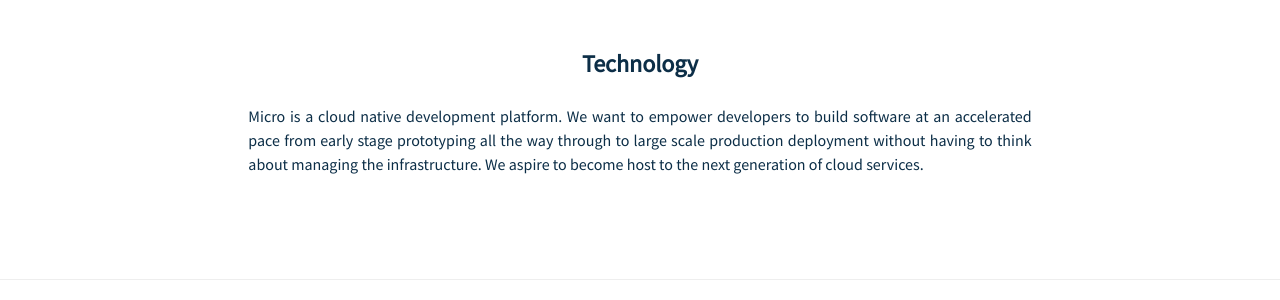
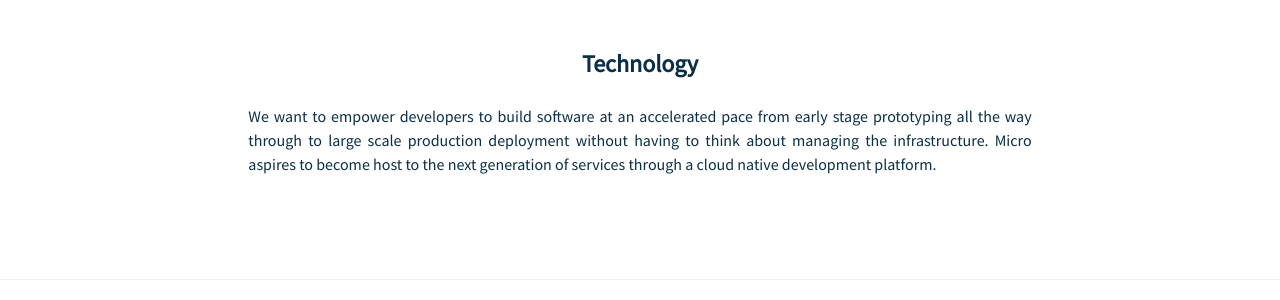
Before and after one commit to micro-community/go-micro-v2-doc, a Jekyll site: the page about.html, which Jekyll copies as it is, in a window 1280 px wide. Shown: the part 1237-1537 px from the top of the page. Built offline with Jekyll 4.4.1, drawn with Linux system fonts in a browser that asks for light colours; nearby versions of some CDN libraries.

Commit message:
update blurb

```diff
--- a/about.html
+++ b/about.html
@@ -106,9 +106,10 @@
 
 			<h4><b>Technology</b></h4>
 
-			<p>Micro is a cloud native development platform. We want to empower developers to build software at an accelerated pace
+			<p>We want to empower developers to build software at an accelerated pace
 			from early stage prototyping all the way through to large scale production deployment without having to think about
-			managing the infrastructure. We aspire to become host to the next generation of cloud services.
+			managing the infrastructure. Micro aspires to become host to the next generation of services through a cloud native
+			development platform.
 			</p>
 			<br>
 		   </div>
```
